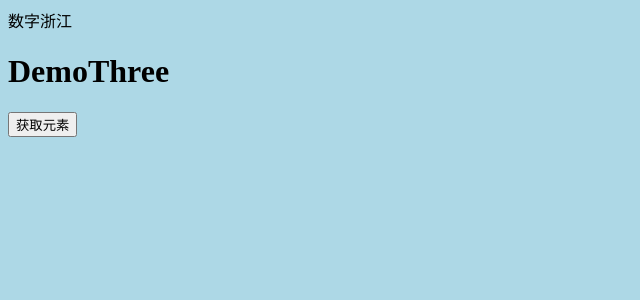
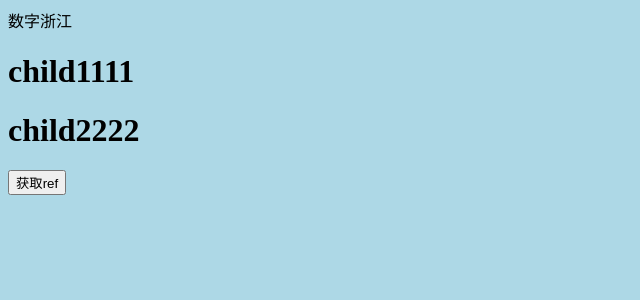
Before and after one commit to coderzmy01/complete_react_guide, a React app: page / in a window 1280 px wide. Shown: the top 300 px of the page, without its empty margins (0-640 px from the left). Built offline with nearby package versions, Linux system fonts and the light colour scheme.

Commit message:
ref转发

```diff
--- a/src/index.jsx
+++ b/src/index.jsx
@@ -1,14 +1,14 @@
 import React from 'react';
 import ReactDOM from 'react-dom/client';
 import '@/index.less';
-import DemoThree from './views/DemoThree';
+import Demo from './views/DemoFour';
 
 const root = ReactDOM.createRoot(document.getElementById('root'));
 
 root.render(
   <React.StrictMode>
     <div>数字浙江</div>
-    <DemoThree />
+    <Demo />
   </React.StrictMode>
 );
 
--- /dev/null
+++ b/src/views/DemoFour.jsx
@@ -0,0 +1,40 @@
+import React, { Component } from 'react';
+const Child2 = React.forwardRef(function Child2(props, ref) {
+  return (
+    <>
+      <h1>child2222</h1>
+      <button ref={ref}>获取ref</button>
+    </>
+  );
+});
+class Child1 extends Component {
+  render() {
+    return (
+      <>
+        <h1>child1111</h1>
+      </>
+    );
+  }
+}
+export default class Demo extends Component {
+  render() {
+    return (
+      <div>
+        <Child1
+          ref={x => {
+            this.child1 = x;
+          }}
+        />
+        <Child2
+          ref={x => {
+            this.child2 = x;
+          }}
+        />
+      </div>
+    );
+  }
+  componentDidMount() {
+    console.log('child1', this.child1);
+    console.log('child2', this.child2);
+  }
+}
```
